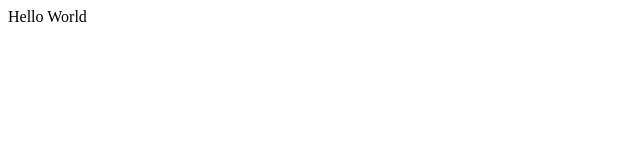
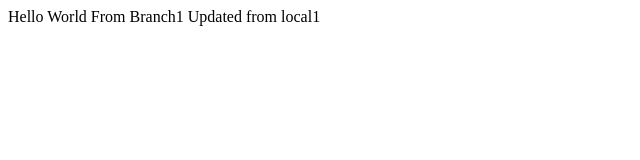
Before and after one commit to Helly-p/test, a plain HTML site: page index.html in a window 1280 px wide. Shown: the whole page, without its empty margins (0-640 px from the left). Drawn offline with Linux system fonts and the light colour scheme.

Commit message:
Initiated Branch_1

```diff
--- a/index.html
+++ b/index.html
@@ -7,6 +7,8 @@
     <title>Document</title>
 </head>
 <body>
-    Hello World
+    Hello World From Branch1
+
+    Updated from local1
 </body>
 </html>
```
